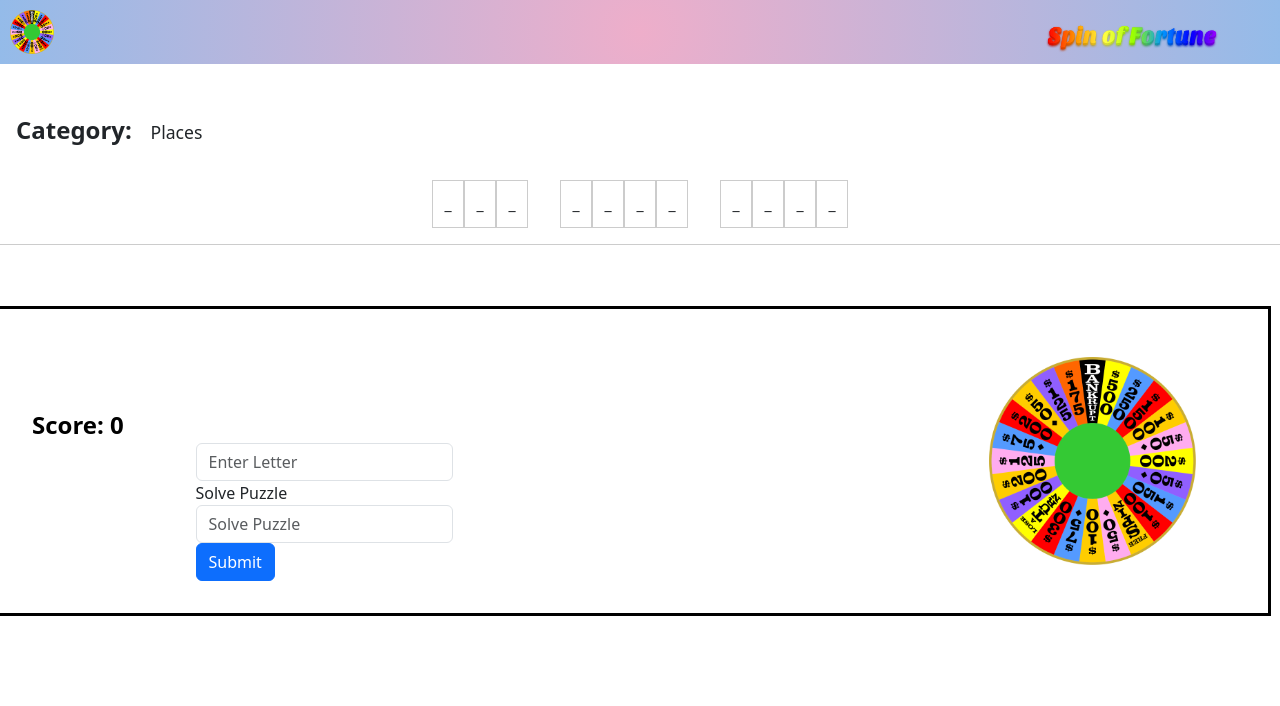
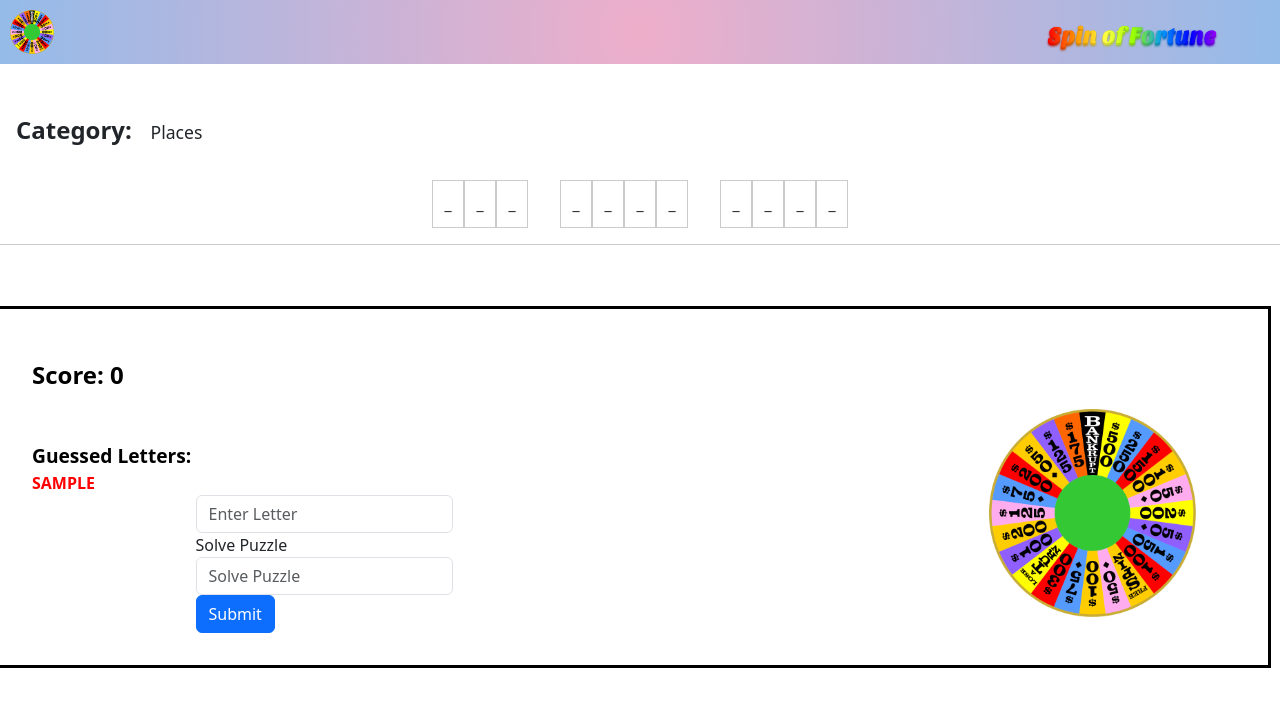
Before and after one commit to kurtreyn/click-of-fortune, an Angular app: page /home in a window 1280 px wide. Both pictures are taken after typing "Sample", "Sample" into the empty fields and a click on the button "Submit". Shown: the top 706 px of the page. Built offline with nearby package versions, Linux system fonts and the light colour scheme.

Commit message:
added section for guessed letters

```diff
--- a/src/app/components/pages/home/home.component.ts
+++ b/src/app/components/pages/home/home.component.ts
@@ -52,7 +52,7 @@ export class HomeComponent implements OnInit, OnDestroy, OnChanges {
       if (letter !== '') {
         this.guessedLetters.push(letter);
       }
-      console.log('this.guessedLetters: ', this.guessedLetters);
+      // console.log('this.guessedLetters: ', this.guessedLetters);
     });
   }
 
--- a/src/app/components/wheel-spinner/wheel-spinner.component.css
+++ b/src/app/components/wheel-spinner/wheel-spinner.component.css
@@ -64,6 +64,21 @@
 /* --- TEXT --- */
 .score-txt {
   font-size: 1.5rem;
+  font-weight: bold;
+  color: #000;
+  margin-top: 1rem;
+}
+
+.guessed-letters {
+  font-size: 1rem;
+  font-weight: bold;
+  color: red;
+  margin-top: 1rem;
+  text-transform: uppercase;
+}
+
+.guessed-label {
+  font-size: 1.2rem;
   font-weight: bold;
   color: #000;
   margin-top: 1rem;
--- a/src/app/components/wheel-spinner/wheel-spinner.component.html
+++ b/src/app/components/wheel-spinner/wheel-spinner.component.html
@@ -2,6 +2,13 @@
   <div class="control-sec col-12 col-sm-12 col-md-6 col-lg-6 col-xl-6">
     <div class="score-sec col-12 col-sm-12 col-md-6 col-lg-6 col-xl-6">
       <span class="score-txt"> Score: {{ score }} </span>
+      <hr />
+      <div class="row puzzle-row">
+        <span class="guessed-label">Guessed Letters: </span>
+        <div *ngFor="let letter of guessedLetters; let i = index">
+          <span class="guessed-letters">{{ letter }}</span>
+        </div>
+      </div>
     </div>
     <div class="input-section col-12">
       <app-input-form></app-input-form>
--- a/src/app/components/wheel-spinner/wheel-spinner.component.ts
+++ b/src/app/components/wheel-spinner/wheel-spinner.component.ts
@@ -1,25 +1,33 @@
-import { Component, Input } from '@angular/core';
-import { PuzzleService } from 'src/app/services/puzzle/puzzle.service';
-import { SpinnerEnum } from 'src/app/enums/spinner-enum';
+import { Component, Input, OnInit, OnDestroy } from '@angular/core';
+import { Subject, takeUntil } from 'rxjs';
+import { PuzzleService } from '../../services/puzzle/puzzle.service';
+import { SpinnerEnum } from '../../enums/spinner-enum';
 
 @Component({
   selector: 'app-wheel-spinner',
   templateUrl: './wheel-spinner.component.html',
   styleUrls: ['./wheel-spinner.component.css']
 })
-export class WheelSpinnerComponent {
-  public spinActive: boolean = false;
-  public spinnerEnum = SpinnerEnum;
-  public spinnerValue: number = SpinnerEnum.ONE;
-  public score: number = 0;
+export class WheelSpinnerComponent implements OnInit, OnDestroy {
+  spinActive: boolean = false;
+  spinnerEnum = SpinnerEnum;
+  spinnerValue: number = SpinnerEnum.ONE;
+  score: number = 0;
   letter: string = '';
   solvePuzzle: string = '';
   @Input() puzzleValue!: string;
-  @Input() guessedLetters!: string[];
+  guessedLetters: string[] = [];
+  destroy$: Subject<boolean> = new Subject<boolean>();
 
-  constructor(private puzzServ: PuzzleService) { }
+  constructor(private puzzleService: PuzzleService) { }
 
+  ngOnInit(): void {
+    this.getInputValues();
+  }
 
+  ngOnDestroy(): void {
+    this.destroy$.next(true);
+  }
 
   public spinWheel() {
     this.spinActive = true;
@@ -59,7 +67,7 @@ export class WheelSpinnerComponent {
   }
 
   public getSpinValue(min: number, max: number): number {
-    return this.puzzServ.getRandomNumber(min, max);
+    return this.puzzleService.getRandomNumber(min, max);
   }
 
   public setSpinnerValue(value: number) {
@@ -74,4 +82,19 @@ export class WheelSpinnerComponent {
     }
   }
 
+  getInputValues() {
+    this.puzzleService.inputFormValues$.pipe(
+      takeUntil(this.destroy$)
+    ).subscribe(values => {
+      let letter = values.letter;
+      let solvePuzzle = values.solvePuzzle;
+      console.log('letter: ', letter);
+      console.log('solvePuzzle: ', solvePuzzle);
+      if (letter !== '') {
+        this.guessedLetters.push(letter);
+      }
+      console.log('WHEEL this.guessedLetters: ', this.guessedLetters);
+    });
+  }
+
 }
```
